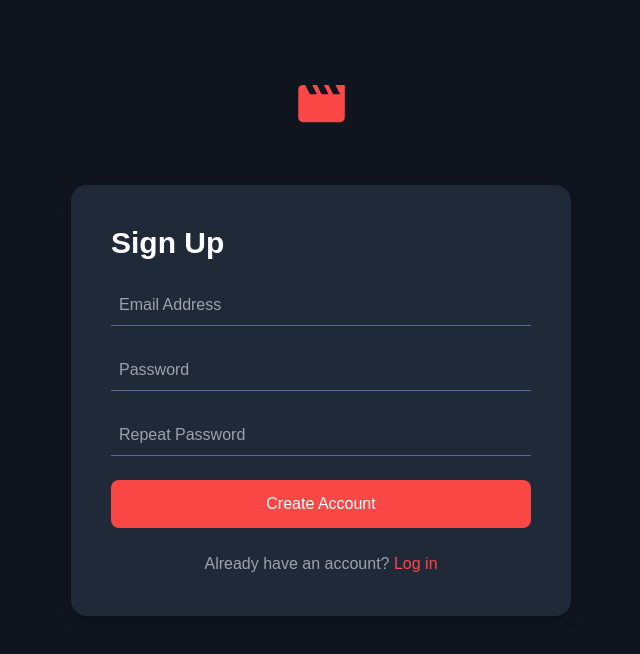
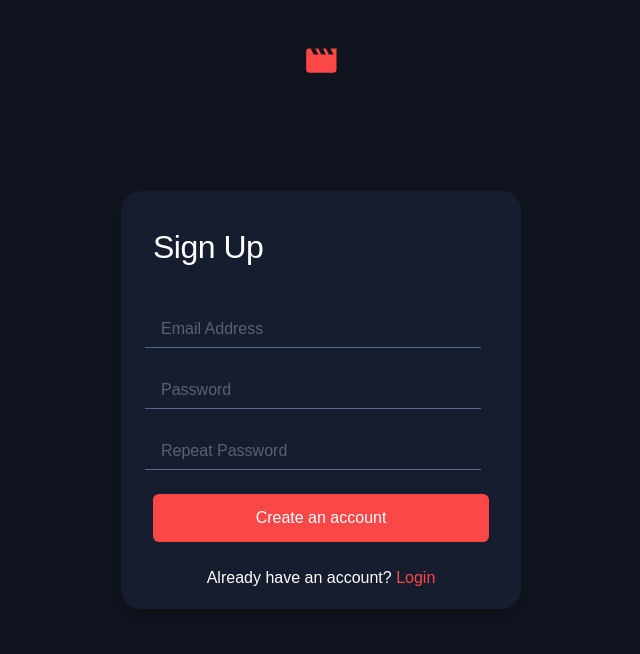
Before and after one commit to knoeks/Projektinis-darbas, a React (Vite) app: page / in a window 1280 px wide. Shown: the top 654 px of the page, without its empty margins (319-959 px from the left). Built offline with nearby package versions, Linux system fonts and the light colour scheme.

Commit message:
Updated signup

```diff
--- a/package.json
+++ b/package.json
@@ -18,7 +18,8 @@
     "react-hook-form": "^7.53.2",
     "react-revision": "file:",
     "react-router": "^7.0.1",
-    "react-router-dom": "^7.0.2"
+    "react-router-dom": "^7.0.2",
+    "routes": "^2.1.0"
   },
   "devDependencies": {
     "@eslint/js": "^9.15.0",
--- a/src/components/Login.jsx
+++ b/src/components/Login.jsx
@@ -20,8 +20,10 @@ const Login = () => {
     setErrors((prev) => ({ ...prev, [name]: "" })); // Clear error as user types
   };
 
-  const isValidEmail = (email) => /^[^\s@]+@[^\s@]+\.(com|org|net|edu|gov|io|info)$/i.test(email);
-  const isValidPassword = (password) => /^(?=.*[A-Z])(?=.*\d).{6,}$/.test(password);
+  const isValidEmail = (email) =>
+    /^[^\s@]+@[^\s@]+\.(com|org|net|edu|gov|io|info)$/i.test(email);
+  const isValidPassword = (password) =>
+    /^(?=.*[A-Z])(?=.*\d).{6,}$/.test(password);
 
   const handleSubmit = async (e) => {
     e.preventDefault();
@@ -96,9 +98,11 @@ const Login = () => {
       <form
         onSubmit={handleSubmit}
         noValidate
-        className="bg-gray-800 p-6 sm:p-8 lg:p-10 rounded-2xl shadow-lg w-[90%] max-w-[350px] sm:max-w-[400px] lg:max-w-[500px] text-white form-gap 16px"
+        className="bg-gray-800 rounded-2xl shadow-lg max-w-[350px] sm:max-w-[400px] lg:max-w-[500px] text-white form-gap 16px"
       >
-        <h2 className="text-left Outfit sans-serif text-2xl sm:text-3xl mb-4 sm:mb-6">Log in</h2>
+        <h2 className="text-left Outfit sans-serif text-2xl sm:text-3xl mb-4 sm:mb-6">
+          Log in
+        </h2>
 
         {/* Email Field */}
         <div className="mb-4 sm:mb-6">
--- a/src/components/SignUpForm.jsx
+++ b/src/components/SignUpForm.jsx
@@ -65,14 +65,14 @@ const SignUp = () => {
   };
 
   return (
-    <div className="flex flex-col justify-center items-center min-h-screen bg-light font-outfit px-4 sm:px-6 lg:px-8 form-gap 16px">
-      <div className="absolute top-16 sm:top-20 left-1/2 transform -translate-x-1/2">
+    <div className="flex flex-col justify-center items-center min-h-screen bg-light font-outfit form-gap 16px">
+      <div className="absolute md:top-[3rem] top-[4.9rem] left-1/2 transform -translate-x-1/2">
         <svg
           xmlns="http://www.w3.org/2000/svg"
           width="33"
           height="27"
           viewBox="0 0 33 27"
-          className="w-10 sm:w-12 h-10 sm:h-12"
+          className="h-[1.6rem] w-[2rem]"
         >
           <path
             d="m26.463.408 3.2 6.4h-4.8l-3.2-6.4h-3.2l3.2 6.4h-4.8l-3.2-6.4h-3.2l3.2 6.4h-4.8l-3.2-6.4h-1.6a3.186 3.186 0 0 0-3.184 3.2l-.016 19.2a3.2 3.2 0 0 0 3.2 3.2h25.6a3.2 3.2 0 0 0 3.2-3.2V.408h-6.4Z"
@@ -84,21 +84,21 @@ const SignUp = () => {
       <form
         onSubmit={handleSubmit}
         noValidate
-        className="bg-gray-800 p-6 sm:p-8 lg:p-10 rounded-2xl shadow-lg w-[90%] max-w-[400px] lg:max-w-[500px] text-white"
+        className="bg-dark shadow-lg md:w-[25rem] md:h-[26.1rem] w-[20.4rem] h-[26.3rem] rounded-[0.625rem] md:rounded-[1.25rem] border-dark text-white"
       >
-        <h2 className="text-left font-bold text-2xl sm:text-3xl mb-4 sm:mb-6">Sign Up</h2>
+        <h2 className="ml-[1.5rem] mt-[1.5rem] mb-[2.5rem] md:heading-l md:tracking-[-0.03125rem] font-outfit font-normal md:ml-[2rem] md:mt-[2rem] md:text-[2rem] md:mb-[2.5rem]">Sign Up</h2>
 
-        <div className="mb-4 sm:mb-6">
-          <div className="relative">
+        <div>
+          <div className="relative ">
             <input
               autoComplete="off"
               type="email"
               name="email"
               value={formData.email}
               onChange={handleChange}
-              className={`w-full p-2 bg-transparent border-b ${
+              className={`md:w-[21rem] w-[17.4rem] mx-[1.5rem] h-[2.31rem] md:mb-[1.5rem] mb-[1.5rem] bg-transparent border-b ${
                 errors.email ? "border-red" : "border-accent"
-              } focus:outline-none focus:border-red text-white`}
+              } focus:outline-none focus:border-red text-white placeholder:pl-[1rem] placeholder:pb-[1.06rem] placeholder:body-m placeholder:opacity-50`}
               placeholder="Email Address"
             />
             {errors.email && (
@@ -109,16 +109,16 @@ const SignUp = () => {
           </div>
         </div>
 
-        <div className="mb-4 sm:mb-6">
-          <div className="relative">
+        <div>
+          <div className="relative ">
             <input
               type="password"
               name="password"
               value={formData.password}
               onChange={handleChange}
-              className={`w-full p-2 bg-transparent border-b ${
-                errors.password ? "border-red" : "border-accent"
-              } focus:outline-none focus:border-red text-white`}
+              className={`md:w-[21rem] w-[17.4rem] mx-[1.5rem] h-[2.31rem] md:mb-[1.5rem] bg-transparent border-b ${
+                errors.password ? "border-red text-opacity-0" : "border-accent"
+              } focus:outline-none focus:border-red text-white placeholder:pl-[1rem] placeholder:pb-[1.06rem] placeholder:body-m placeholder:opacity-50`}
               placeholder="Password"
             />
             {errors.password && (
@@ -129,16 +129,16 @@ const SignUp = () => {
           </div>
         </div>
 
-        <div className="mb-4 sm:mb-6">
-          <div className="relative">
+        <div>
+          <div className="relative  ">
             <input
               type="password"
               name="repeatPassword"
               value={formData.repeatPassword}
               onChange={handleChange}
-              className={`w-full p-2 bg-transparent border-b ${
+              className={`md:w-[21rem] w-[17.4rem] mx-[1.5rem] h-[2.31rem] md:mb-[1.5rem] bg-transparent border-b ${
                 errors.repeatPassword ? "border-red" : "border-accent"
-              } focus:outline-none focus:border-red text-white`}
+              } focus:outline-none focus:border-red text-white placeholder:pl-[1rem] placeholder:pb-[1.06rem] placeholder:body-m placeholder:opacity-50`}
               placeholder="Repeat Password"
             />
             {errors.repeatPassword && (
@@ -151,15 +151,15 @@ const SignUp = () => {
 
         <button
           type="submit"
-          className="w-full bg-red text-white py-2 sm:py-3 rounded-lg hover:bg-white/90 hover:text-black transition"
+          className="md:ml-[2rem] bg-red text-white md:rounded-[0.375rem] md:mb-[1.5rem] md:w-[21rem] md:h-[3rem] hover:bg-white/90 hover:text-black transition font-outfit"
         >
-          Create Account
+          Create an account
         </button>
 
-        <p className="text-center text-gray-400 mt-4 sm:mt-6">
+        <p className="text-center text-white body-m font-outfit">
           Already have an account?{" "}
-          <a href="/login" className="text-red hover:underline">
-            Log in
+          <a href="/login" className="text-red body-m hover:underline font-outfit">
+            Login
           </a>
         </p>
       </form>
```
Also changed, not shown: 1 other file (tests, documents, lock files or other folders).
